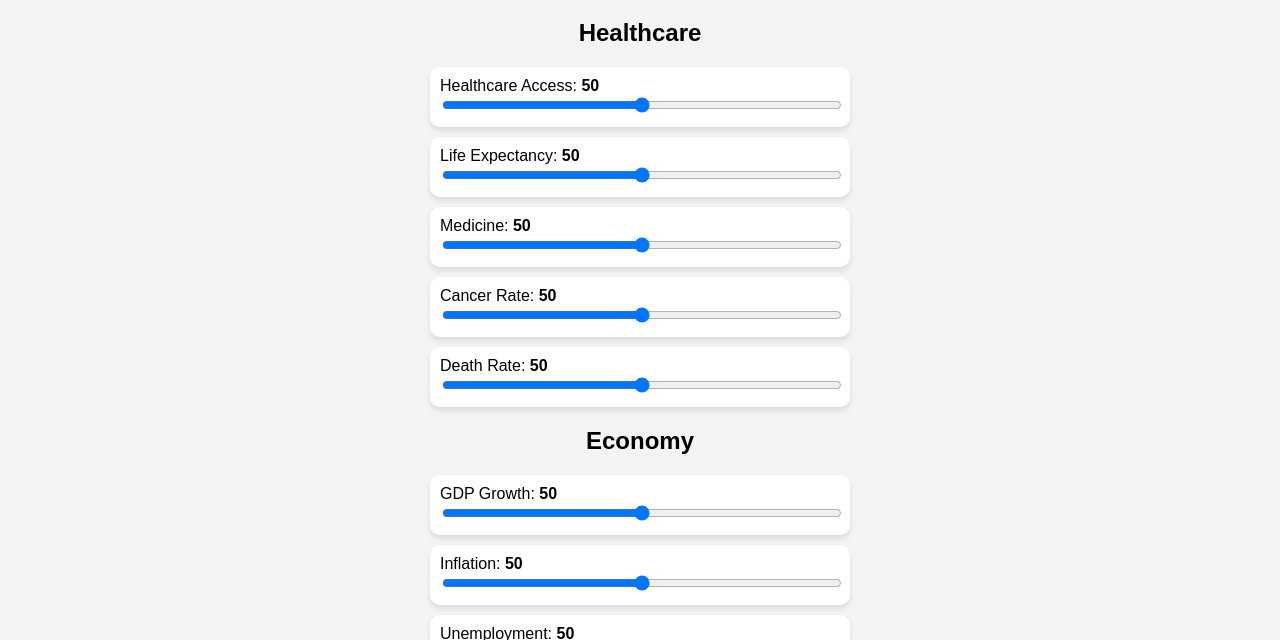
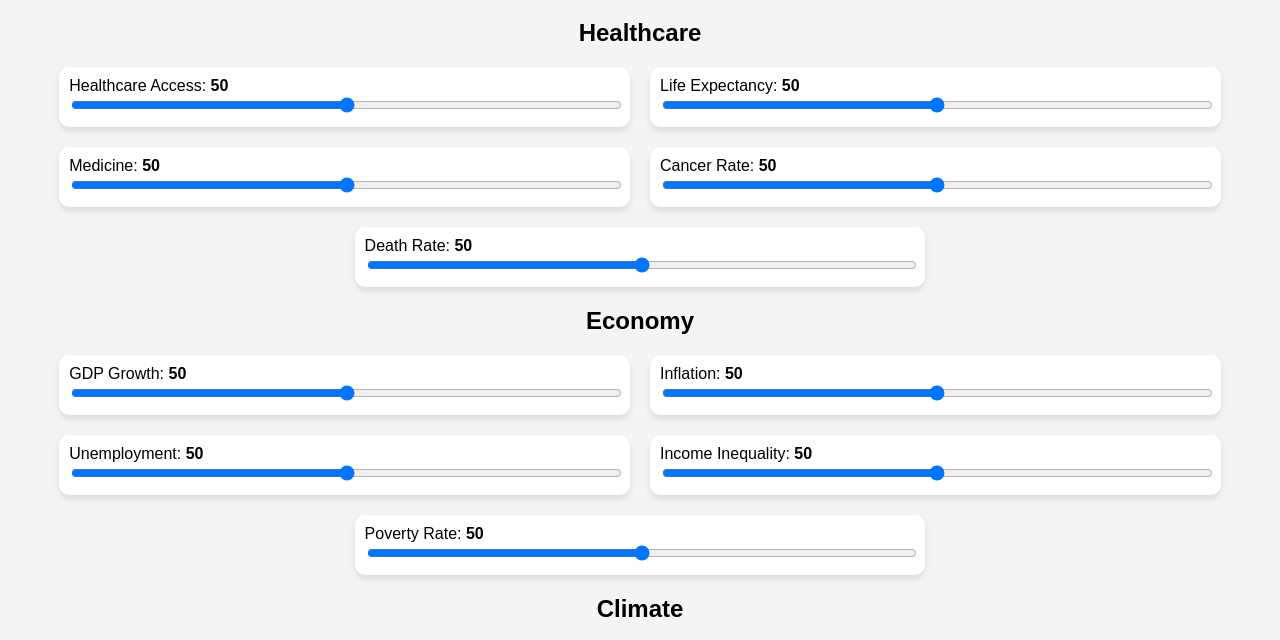
Before and after one commit to dennishchand/G80-Simulator, a plain HTML site: page index.html in a window 1280 px wide. Shown: the part 89-729 px from the top of the page. Drawn offline with Linux system fonts and the light colour scheme.

Commit message:
Update index.html

```diff
--- a/index.html
+++ b/index.html
@@ -11,10 +11,15 @@
             padding: 20px;
             background-color: #f4f4f4;
         }
+        .slider-group {
+            display: flex;
+            flex-wrap: wrap;
+            justify-content: center;
+            gap: 20px;
+            margin-bottom: 20px;
+        }
         .slider-container {
-            margin: 10px auto;
-            width: 90%;
-            max-width: 400px;
+            width: 45%;
             padding: 10px;
             background: white;
             border-radius: 10px;
@@ -66,13 +71,12 @@
             sliders[name] = value;
             document.getElementById("updating").style.display = "block";
             setTimeout(() => {
-                document.getElementById(name + "Value").innerText = value;
-                adjustRelatedSliders(name, value);
+                adjustAllSliders(name, value);
                 document.getElementById("updating").style.display = "none";
             }, 1000);
         }
 
-        function adjustRelatedSliders(changedVar, value) {
+        function adjustAllSliders(changedVar, value) {
             let tempSliders = { ...sliders };
 
             for (let group in groups) {
@@ -86,6 +90,9 @@
             }
 
             Object.values(groups).flat().forEach(variable => {
+                if (variable !== changedVar) {
+                    tempSliders[variable] += (value - 50) * 0.05;
+                }
                 sliders[variable] = Math.max(0, Math.min(100, tempSliders[variable]));
                 document.getElementById(variable + "Value").innerText = Math.round(sliders[variable]);
                 document.getElementById(variable).value = Math.round(sliders[variable]);
@@ -99,6 +106,9 @@
                 groupTitle.textContent = group;
                 sliderContainer.appendChild(groupTitle);
 
+                let groupDiv = document.createElement("div");
+                groupDiv.className = "slider-group";
+
                 variables.forEach(variable => {
                     const div = document.createElement("div");
                     div.className = "slider-container";
@@ -106,8 +116,9 @@
                         <label>${variable}: <span class="value" id="${variable}Value">50</span></label><br>
                         <input type="range" id="${variable}" min="0" max="100" value="50" oninput="updateSliders('${variable}', this.value)">
                     `;
-                    sliderContainer.appendChild(div);
+                    groupDiv.appendChild(div);
                 });
+                sliderContainer.appendChild(groupDiv);
             });
         }
 
```
